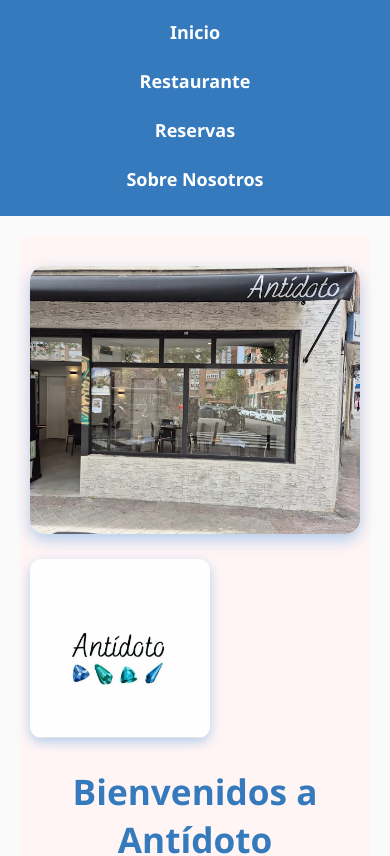
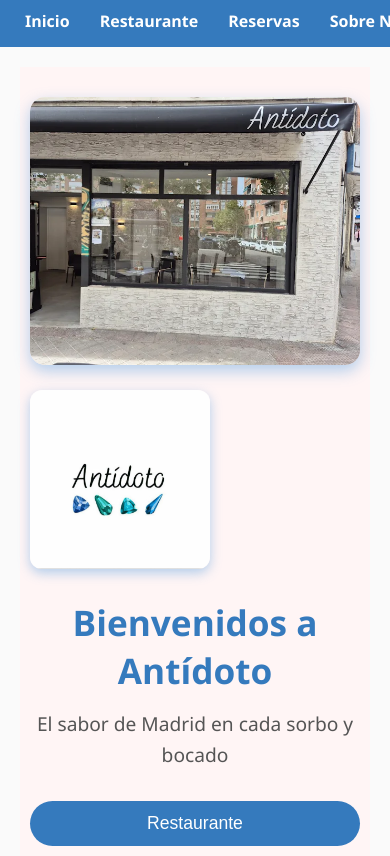
Before and after one commit to alexrotar908/antidoto_web, a React (Create React App) app: page / in a window 390 px wide. Shown: the top 856 px of the page. Built offline with nearby package versions, Linux system fonts and the light colour scheme.

Commit message:
Actualizo proyecto web

```diff
--- a/src/components/navbar.css
+++ b/src/components/navbar.css
@@ -4,7 +4,10 @@
   display: flex;
   justify-content: center;
   align-items: center;
-  flex-wrap: wrap; /* Permite que se apilen los elementos */
+  flex-wrap: wrap;
+  overflow-x: auto;          /* permite deslizar horizontalmente */
+  white-space: nowrap;       /* evita que los enlaces se apilen */
+  -webkit-overflow-scrolling: touch; /* scroll suave en iOS */
 }
 
 .navbar a {
@@ -15,6 +18,7 @@
   font-size: 16px;
   transition: color 0.3s, border-bottom 0.3s;
   padding-bottom: 5px;
+  display: inline-block;     /* importante para scroll horizontal */
 }
 
 /* Hover */
@@ -28,12 +32,14 @@
 /* -------------------------- */
 @media (max-width: 768px) {
   .navbar {
-    flex-direction: column;
-    padding: 10px 0;
+    flex-wrap: nowrap;         /* evita salto de línea */
+    justify-content: flex-start;
+    padding: 10px;
+    overflow-x: auto;
   }
 
   .navbar a {
-    margin: 10px 0;
-    font-size: 18px;
+    margin: 0 15px;
+    font-size: 16px;
   }
 }
```
